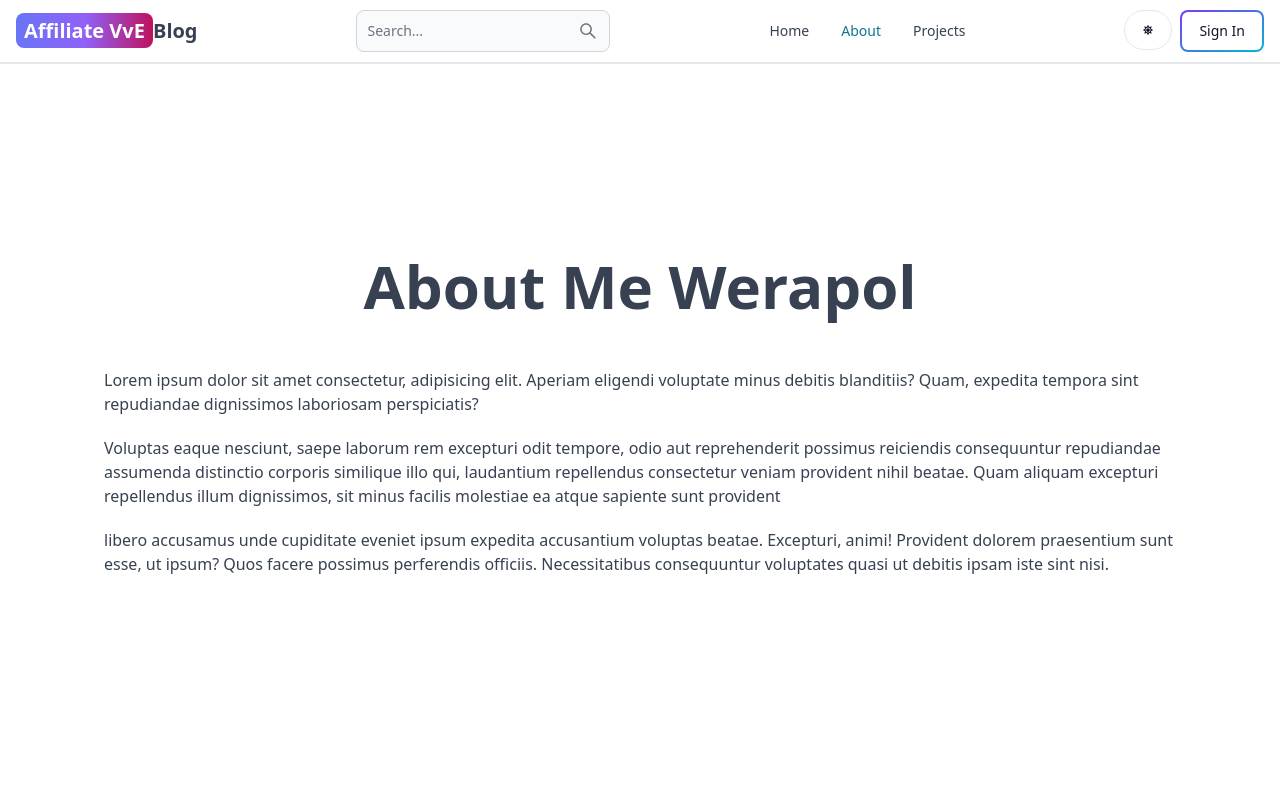
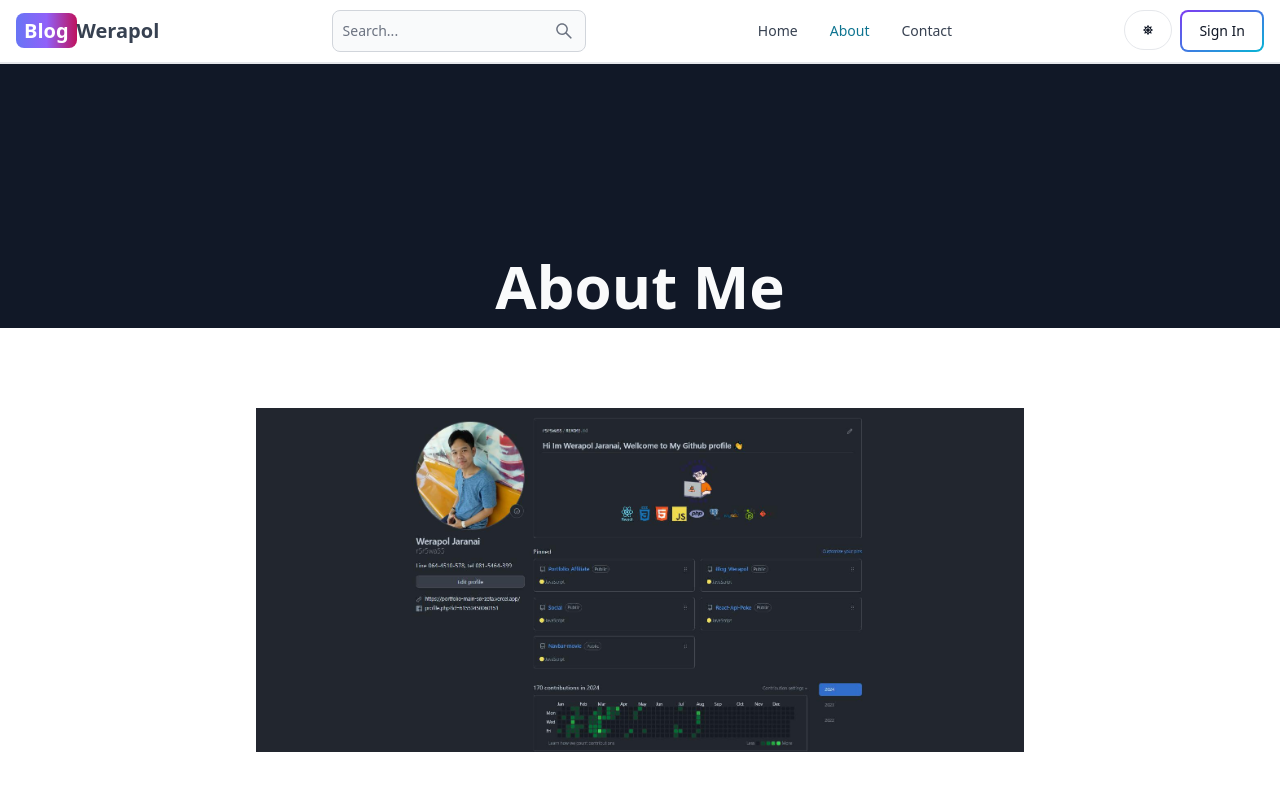
Before and after one commit to r5r5wa55/Blog_Werapol, a React (Vite) app in the folder Blog/: page /about in a window 1280 px wide. Shown: the top 796 px of the page. Built offline with nearby package versions, Linux system fonts and the light colour scheme; no server answers.

Commit message:
commit ui

```diff
--- a/Blog/src/App.jsx
+++ b/Blog/src/App.jsx
@@ -6,7 +6,7 @@ import About from "./pages/About";
 import SignIn from "./pages/SignIn";
 import SignUp from "./pages/SignUp";
 import Dashboard from "./pages/Dashboard";
-import Projects from "./pages/Projects";
+import Content from "./pages/Connect";
 import Header from "./component/Header";
 import FooterCom from "./component/Footer";
 import PrivateRoute from "./component/PrivateRoute";
@@ -39,7 +39,7 @@ export default function App() {
           <Route path="/create-post" element={<CreatePost />}/>
           <Route path="/update-post/:postId" element={<UpdatePost />}/>
         </Route>
-        <Route path="/projects" element={<Projects />}/>
+        <Route path="/content" element={<Content />}/>
         <Route path="/post/:postSlug" element={<PostPage />}/>
       </Routes>
       <FooterCom />
--- a/Blog/src/component/Header.jsx
+++ b/Blog/src/component/Header.jsx
@@ -1,9 +1,9 @@
-import { Avatar, Button, Dropdown, Navbar ,TextInput } from "flowbite-react";
-import { Link ,useLocation, useNavigate } from "react-router-dom";
+import { Avatar, Button, Dropdown, Navbar, TextInput } from "flowbite-react";
+import { Link, useLocation, useNavigate } from "react-router-dom";
 import { AiOutlineSearch } from "react-icons/ai";
-import {FaMoon,FaSun} from 'react-icons/fa';
-import { useSelector ,useDispatch} from 'react-redux';
-import {toggleTheme} from '../redux/theme/themeSile';
+import { FaMoon, FaSun } from 'react-icons/fa';
+import { useSelector, useDispatch } from 'react-redux';
+import { toggleTheme } from '../redux/theme/themeSile';
 import { signoutSuccess } from "../redux/user/userSilce";
 import { useEffect, useState } from "react";
 
@@ -28,7 +28,7 @@ export default function Header() {
 
   console.log(location.search);
 
-  const handleSubmit=async(e)=>{
+  const handleSubmit = async (e) => {
     e.preventDefault();
     const urlParams = new URLSearchParams(location.search);
     urlParams.set('searchTerm', searchTerm);
@@ -55,8 +55,8 @@ export default function Header() {
   return (
     <Navbar className="border-b-2">
       <Link to="/" className="self-center whitespace-nowrap text-sm sm:text-xl font-semibold dark:text-white ">
-            <span className="text-white px-2 py-1 bg-gradient-to-r from-indigo-500 via-purple-500 to-pink-700 rounded-lg">Affiliate VvE</span>
-            Blog
+        <span className="text-white px-2 py-1 bg-gradient-to-r from-indigo-500 via-purple-500 to-pink-700 rounded-lg">Blog</span>
+        Werapol
       </Link>
       <form onSubmit={handleSubmit}>
         <TextInput
@@ -70,16 +70,16 @@ export default function Header() {
         </TextInput>
       </form>
 
-        <Button className=" lg:hidden w-12 h-10" color="gray" pill><AiOutlineSearch/></Button>
+      <Button className=" lg:hidden w-12 h-10" color="gray" pill><AiOutlineSearch /></Button>
       <div className="flex gap-2 md:order-2 rounded-full">
-          <Button className="w-12 h-10 sm:inline hidden" color="gray" pill onClick={()=>{dispatch(toggleTheme())}}>
-            {theme==='light'?<FaSun />:<FaMoon />}
+        <Button className="w-12 h-10 sm:inline hidden" color="gray" pill onClick={() => { dispatch(toggleTheme()) }}>
+          {theme === 'light' ? <FaSun /> : <FaMoon />}
 
         </Button>
-          {currenUser?
+        {currenUser ?
           (<Dropdown arrowIcon={false}
             inline
-            label={<Avatar alt="user"   rounded img={currenUser.profilePicture}></Avatar>}>
+            label={<Avatar alt="user" rounded img={currenUser.profilePicture}></Avatar>}>
             <Dropdown.Header>
               <span className="block m-x text-sm ">{currenUser.username}</span>
               <span className="block m-x text-sm truncate">{currenUser.email}</span>
@@ -90,7 +90,7 @@ export default function Header() {
             <Dropdown.Divider />
             <Dropdown.Item onClick={handleSignout}>Sign Out</Dropdown.Item>
 
-            </Dropdown>):
+          </Dropdown>) :
           (<Link to='/sign-in' className="flex gap-2 md:order-2">
             <Button gradientDuoTone='purpleToBlue' outline >Sign In</Button>
           </Link>)
@@ -100,14 +100,14 @@ export default function Header() {
       </div>
 
       <Navbar.Collapse>
-          <Navbar.Link active={path==="/"} as={'div'}>
+        <Navbar.Link active={path === "/"} as={'div'}>
           <Link to='/'>Home</Link>
         </Navbar.Link>
-          <Navbar.Link active={path==="/about"} as={'div'}>
+        <Navbar.Link active={path === "/about"} as={'div'}>
           <Link to='/about'>About</Link>
         </Navbar.Link>
-          <Navbar.Link active={path==='/projects'} as={'div'}>
-              <Link to='/projects' >Projects</Link>
+        <Navbar.Link active={path === '/content'} as={'div'}>
+          <Link to='/content' >Contact</Link>
         </Navbar.Link>
       </Navbar.Collapse>
     </Navbar>
--- a/Blog/src/component/PostCard.jsx
+++ b/Blog/src/component/PostCard.jsx
@@ -1,13 +1,13 @@
 import { Link } from "react-router-dom";
-import PropTypes  from 'prop-types'
+import PropTypes from 'prop-types'
 
-export default function PostCard({post}) {
+export default function PostCard({ post }) {
 
 
 
   // console.log(post);
   return (
-    <div className='group relative w-full border border-teal-500 hover:border-2 h-[420px] overflow-hidden rounded-lg sm:w-auto transition-all '>
+    <div className='group relative w-full  bg-white h-[420px] overflow-hidden dark:bg-slate-700 dark:text-white dark:hover:bg-slate-900 dark:shadow-white sm:w-auto transition-all text-black drop-shadow-xl  hover:drop-shadow-none'>
       <Link to={`/post/${post.slug}`} className="m-5">
         <img
           src={post.image}
@@ -20,7 +20,7 @@ export default function PostCard({post}) {
         <span className='italic text-sm'>{post.category}</span>
         <Link
           to={`/post/${post.slug}`}
-        className='z-10 group-hover:bottom-0 absolute bottom-[-200px] left-0 right-0 border border-teal-500 text-teal-500 hover:bg-teal-500 hover:text-white transition-all duration-300 text-center py-2 rounded-md !rounded-tl-none m-2'
+          className='z-10 group-hover:bottom-0 absolute bottom-[-200px] left-0 right-0 border border-teal-500 text-teal-500 hover:bg-teal-500 hover:text-white transition-all duration-300 text-center py-2 rounded-xl font-bold !rounded-tl-none !rounded-br-none m-2'
         >
           Read article
         </Link>
--- a/Blog/src/index.css
+++ b/Blog/src/index.css
@@ -5,6 +5,7 @@
 
 body{
     height: 100vh;
+
 }
 
 .ql-editor{
--- a/Blog/src/pages/About.jsx
+++ b/Blog/src/pages/About.jsx
@@ -1,20 +1,30 @@
+import githubWe from '../assets/github-we.jpg'
 
-
-export default function About(){
-    return(
+export default function About() {
+    return (
         <div>
-              <div className="max-w-6xl mx-auto min-h-screen flex flex-col items-center justify-start">
-                <div className="md:text-6xl text-3xl mt-24 mb-5 font-bold  mx-10 md:mt-48 md:mb-3">About Me Werapol</div>
-               <div className="m-10 flex flex-col gap-5">
+            <div className="w-full h-full bg-gray-900 dark:bg-slate-50 text-gray-50 dark:text-gray-800">
+                <div className="max-w-7xl mx-auto  mb-20 flex flex-col items-center justify-start ">
+                    <div className="md:text-6xl text-3xl mt-24 mb-5 font-bold  mx-10 md:mt-48 md:mb-3">About Me</div>
+                </div>
+            </div>
+            <div className="max-w-3xl mx-auto my-0">
+                <img src={githubWe} alt="" className='' />
+            </div>
+            <div className="m-10 flex flex-col gap-5 max-w-4xl mx-auto">
                 <div className="">
-                    Lorem ipsum dolor sit amet consectetur, adipisicing elit. Aperiam eligendi voluptate minus debitis blanditiis? Quam, expedita tempora sint repudiandae dignissimos laboriosam perspiciatis?
+                    Veerapol Charanai has experience in software development using React, Node.js ,Next JS experience in writing, developing, and
+                    improving websites
                 </div>
                 <div className="">
-                    Voluptas eaque nesciunt, saepe laborum rem excepturi odit tempore, odio aut reprehenderit possimus reiciendis consequuntur repudiandae assumenda distinctio corporis similique illo qui, laudantium repellendus consectetur veniam provident nihil beatae. Quam aliquam excepturi repellendus illum dignissimos, sit minus facilis molestiae ea atque sapiente sunt provident
+                    de.js, and also possesses experience in writing, developing, and
+                    improving websites, including the ability to perform various designs from his time
+                    working in design. With a fast typing skill and a diverse range of work experiences,
+                    from being a designer to a sales employee, he has developed excellent
+                    communication and teamwork skills
                 </div>
                 <div className="">
-                    libero accusamus unde cupiditate eveniet ipsum expedita accusantium voluptas beatae. Excepturi, animi! Provident dolorem praesentium sunt esse, ut ipsum? Quos facere possimus perferendis officiis. Necessitatibus consequuntur voluptates quasi ut debitis ipsam iste sint nisi.
-                    </div>
+                    skills to develop and create high-quality work in the position of a programmer
                 </div>
             </div>
         </div>
--- /dev/null
+++ b/Blog/src/pages/Connect.jsx
@@ -0,0 +1,112 @@
+import { Button } from 'flowbite-react';
+import React from 'react'
+import { BiSolidContact } from "react-icons/bi";
+import { MdEditLocationAlt } from "react-icons/md";
+import { AiFillSchedule } from "react-icons/ai";
+export default function Connect() {
+    return (
+        <div>
+            <div className="w-full h-full bg-gray-900 dark:bg-slate-50 text-gray-50 dark:text-gray-800">
+                <div className="max-w-7xl mx-auto  mb-20 flex flex-col items-center justify-start ">
+                    <div className="md:text-6xl text-3xl mt-24 mb-5 font-bold  mx-10 md:mt-48 md:mb-3">Connect Werapol</div>
+                </div>
+            </div>
+
+            <div className="max-w-5xl mx-auto grid lg:grid-cols-3 grid-cols-1 ">
+
+                <div className="col-span-2 m-10 lg:m-0">
+                    <h1 className='text-3xl font-bold mb-5'>Have you any question?</h1>
+
+                    <h1 className='mb-5'>Lorem ipsum dolor sit, amet consectetur adipisicing elit. Sint illum nisi voluptates sapiente odio minus iure quo dolor quidem fuga.</h1>
+
+                    <div className="w-full grid grid-cols-1 lg:grid-cols-2  gap-2 mb-2 lg:mb-5 text-black  ">
+                        <input type="text" name="" id="" className='p-4 w-full ' />
+                        <input type="text" name="" id="" className='p-4 w-full ' />
+                    </div>
+                    <div className="w-full grid grid-cols-1 lg:grid-cols-2  gap-2 text-black ">
+                        <input type="text" name="" id="" className='p-4 w-full ' />
+                        <input type="text" name="" id="" className='p-4 w-full ' />
+                    </div>
+                    <textarea className="w-full lg:mt-5 mt-2  text-black" rows={7}>
+
+                    </textarea>
+                    <Button gradientDuoTone='purpleToBlue' outline className='mt-10 lg:my-10 w-full lg:w-auto '>Sunmit</Button>
+                </div>
+
+
+                <div className="flex items-center justify-center w-auto lg:w-full h-[400px] m-10 ">
+                    <div className="h-auto w-full   bg-gray-900 dark:bg-slate-50 text-gray-50 dark:text-gray-800 px-5 py-8 rounded-xl">
+
+                        <div className="grid grid-cols-2 lg:grid-cols-4 mb-5 ">
+                            <div className="col-span-1 flex items-center">
+                                <MdEditLocationAlt className='text-3xl' /><div className="font-extrabold text-3xl mb-2 inline  lg:hidden">Address</div>
+                            </div>
+                            <h2 className='lg:col-span-3 font-extrabold text-3xl mb-2 hidden lg:inline'>
+                                Address
+                            </h2>
+                            <div className=""></div>
+                            <p className='col-span-3'>Meesuk Apartment 19, Soi Yoo Yen, Lat
+                                Phrao Subdistrict, Lat Phrao District,
+                                Bangkok 10310
+                            </p>
+                        </div>
+
+                        <div className="grid grid-cols-2 lg:grid-cols-4 mb-5 ">
+                            <div className="col-span-1 flex items-center">
+                                <AiFillSchedule className='text-3xl' /><div className="font-extrabold text-3xl mb-2 inline  lg:hidden">objective</div>
+                            </div>
+                            <h2 className='lg:col-span-3 font-extrabold text-3xl mb-2 hidden lg:inline'>
+                                objective
+                            </h2>
+                            <div className=""></div>
+                            <p className='col-span-3'>
+
+                                <p className='col-span-3'>
+                                    website developer
+                                </p>
+                                <div className=""></div>
+                                <p className='col-span-3'>
+                                    Frontend React
+                                </p>
+                                <div className=""></div>
+                                <p className='col-span-3'>
+                                    IT Support
+                                </p>
+                            </p>
+                        </div>
+                        <div className="grid grid-cols-2 lg:grid-cols-4 mb-5 ">
+                            <div className="col-span-1 flex items-center">
+
+                                <BiSolidContact className='text-3xl' /><div className="font-extrabold text-3xl mb-2 inline  lg:hidden">Connect</div>
+                            </div>
+                            <h2 className='lg:col-span-3 font-extrabold text-3xl mb-2 hidden lg:inline'>
+                                Connect
+                            </h2>
+                            <div className=""></div>
+                            <p className='col-span-3'>
+                                <p className='col-span-3'>
+                                    r5r5wa55@hotmail.com
+                                </p>
+                                <div className=""></div>
+                                <p className='col-span-3'>
+                                    064-451-0578
+                                </p>
+                                <div className=""></div>
+                                <p className='col-span-3'>
+                                    https://github.com/r5r5wa55
+                                </p>
+                            </p>
+                        </div>
+
+
+
+
+                    </div>
+
+
+                </div>
+            </div>
+
+        </div>
+    )
+}
--- a/Blog/src/pages/SignIn.jsx
+++ b/Blog/src/pages/SignIn.jsx
@@ -61,8 +61,8 @@ export default function SignIn() {
           {/* ซ้าย */}
           <div className="flex-1">
             <Link to="/" className="self-center whitespace-nowrap text-3xl font-semibold dark:text-white ">
-                <span className="text-white px-2 py-1 bg-gradient-to-r from-indigo-500 via-purple-500 to-pink-700 rounded-lg">Affiliate VvE</span>
-                Blog
+                <span className="text-white px-2 py-1 bg-gradient-to-r from-indigo-500 via-purple-500 to-pink-700 rounded-lg">Blog</span>
+                Werapol
             </Link>
             <p className="my-5">Lorem ipsum dolor sit amet consectetur adipisicing elit. Odit quasi suscipit consequatur dolores tempore alias ratione provident laborum pariatur. Quaerat?</p>
           </div>
--- a/Blog/src/pages/SignUp.jsx
+++ b/Blog/src/pages/SignUp.jsx
@@ -56,8 +56,8 @@ export default function SignUp() {
           {/* ซ้าย */}
           <div className="flex-1">
             <Link to="/" className="self-center whitespace-nowrap text-3xl font-semibold dark:text-white ">
-                <span className="text-white px-2 py-1 bg-gradient-to-r from-indigo-500 via-purple-500 to-pink-700 rounded-lg">Affiliate VvE</span>
-                Blog
+                <span className="text-white px-2 py-1 bg-gradient-to-r from-indigo-500 via-purple-500 to-pink-700 rounded-lg">Blog</span>
+                Werapol
             </Link>
             <p className="my-5">Lorem ipsum dolor sit amet consectetur adipisicing elit. Odit quasi suscipit consequatur dolores tempore alias ratione provident laborum pariatur. Quaerat?</p>
           </div>
```
Also changed, not shown: Blog/src/component/FirstPage.jsx (added, +43 -0 lines), Blog/src/pages/Home.jsx (+10 -31 lines), Blog/src/assets/7756629.jpg (added), Blog/src/assets/github-we.jpg (added). Lines whose indentation alone changed are shown as unchanged.
